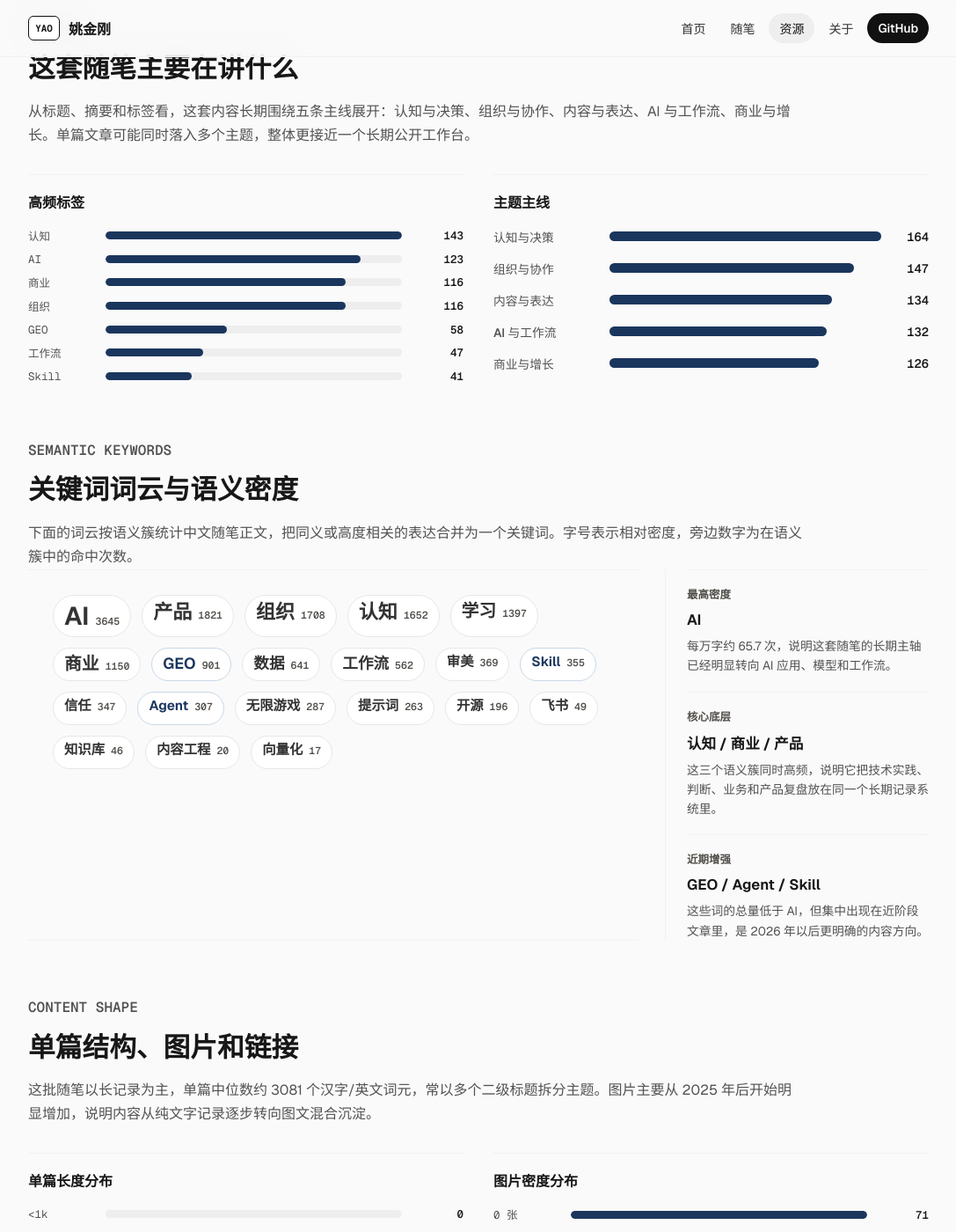
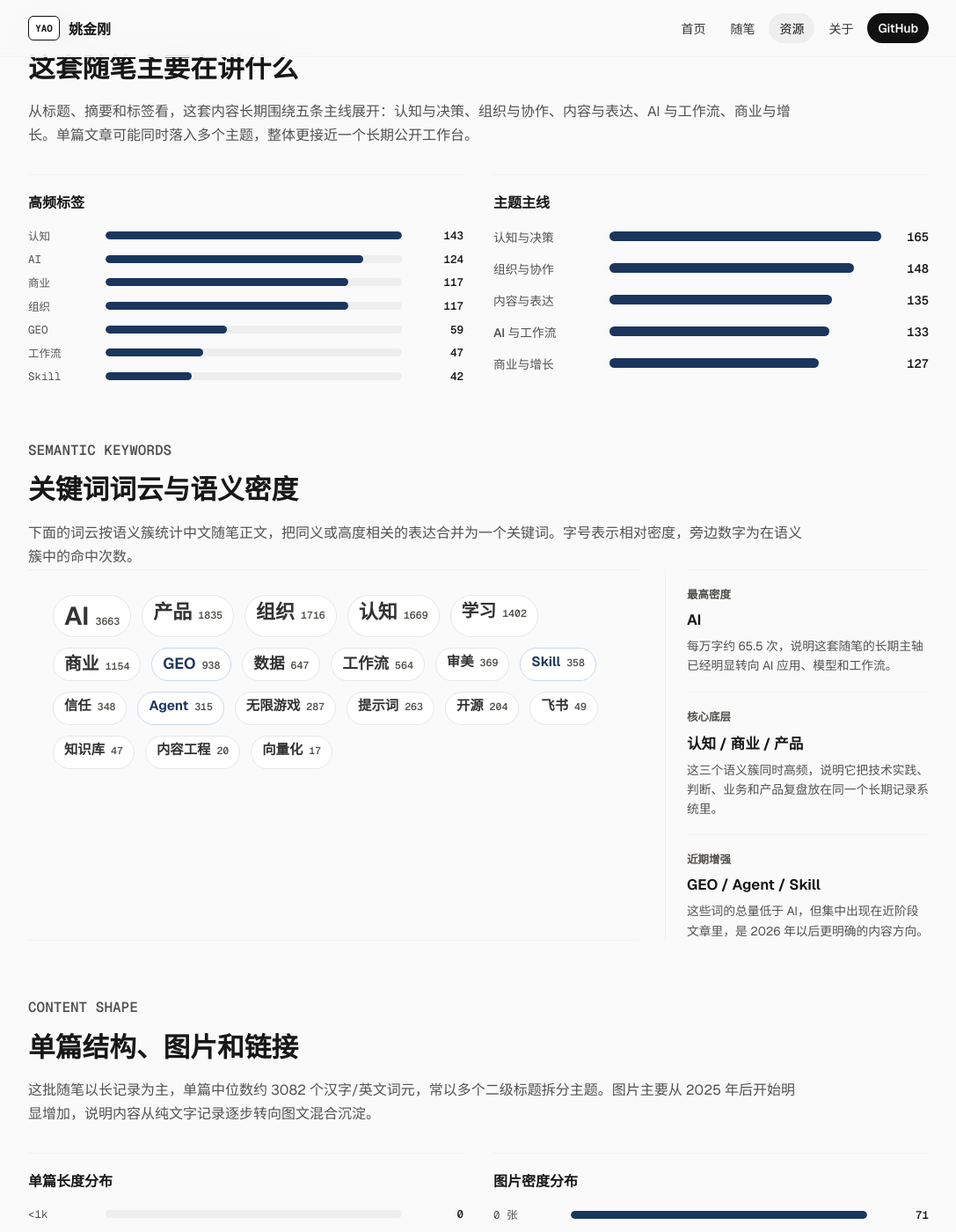
Before and after one commit to yaojingang/yaojingang.github.io, a Jekyll site: the page built from resources/cognitive-notes-report.html, in a window 1280 px wide and 1400 px high, scrolled down 1677 px. Shown: the whole window at 88% size, without its empty margins (96-1183 px from the left). Built offline with Jekyll 4.4.1, drawn with Linux system fonts in a browser that asks for light colours; comment, search, counter and statistics services are not loaded; some of the changed text lies outside the part shown.

Commit message:
Add 2026-09-06 cognitive note

```diff
--- a/resources/cognitive-notes-report.html
+++ b/resources/cognitive-notes-report.html
@@ -21,30 +21,30 @@
     </div>
     <aside class="notes-report-summary" aria-label="报告摘要">
       <span>Data Window</span>
-      <strong>2023-06-10 至 2026-08-30</strong>
-      <p>站内中文随笔 164 篇，英文译文 164 篇。正文与附件已经进入 GitHub Pages，可在线阅读，也可作为 Markdown 内容仓库下载。</p>
+      <strong>2023-06-10 至 2026-09-06</strong>
+      <p>站内中文随笔 165 篇，英文译文 165 篇。正文与附件已经进入 GitHub Pages，可在线阅读，也可作为 Markdown 内容仓库下载。</p>
     </aside>
   </section>
 
   <section class="report-kpi-grid" aria-label="核心统计">
     <div class="report-kpi">
       <span>中文周记</span>
-      <strong>164</strong>
+      <strong>165</strong>
       <p>按周拆分后的公开中文随笔</p>
     </div>
     <div class="report-kpi">
       <span>英文译文</span>
-      <strong>164</strong>
+      <strong>165</strong>
       <p>与中文随笔一一对应</p>
     </div>
     <div class="report-kpi">
       <span>站内字符数</span>
-      <strong>55.5 万</strong>
+      <strong>55.9 万</strong>
       <p>Markdown 去空白字符统计</p>
     </div>
     <div class="report-kpi">
       <span>图片引用</span>
-      <strong>343</strong>
+      <strong>345</strong>
       <p>中文随笔正文中的图片引用</p>
     </div>
   </section>
@@ -92,7 +92,7 @@
           <div class="report-bar-row"><span>2023</span><div><span class="report-bar-fill" style="width: 56%"></span></div><strong>29</strong></div>
           <div class="report-bar-row"><span>2024</span><div><span class="report-bar-fill" style="width: 100%"></span></div><strong>52</strong></div>
           <div class="report-bar-row"><span>2025</span><div><span class="report-bar-fill" style="width: 100%"></span></div><strong>52</strong></div>
-          <div class="report-bar-row"><span>2026</span><div><span class="report-bar-fill" style="width: 60%"></span></div><strong>31</strong></div>
+          <div class="report-bar-row"><span>2026</span><div><span class="report-bar-fill" style="width: 62%"></span></div><strong>32</strong></div>
         </div>
       </figure>
 
@@ -102,7 +102,7 @@
           <div class="report-bar-row"><span>2023</span><div><span class="report-bar-fill" style="width: 34%"></span></div><strong>6.8 万</strong></div>
           <div class="report-bar-row"><span>2024</span><div><span class="report-bar-fill" style="width: 62%"></span></div><strong>12.4 万</strong></div>
           <div class="report-bar-row"><span>2025</span><div><span class="report-bar-fill" style="width: 100%"></span></div><strong>19.9 万</strong></div>
-          <div class="report-bar-row"><span>2026</span><div><span class="report-bar-fill" style="width: 83%"></span></div><strong>16.5 万</strong></div>
+          <div class="report-bar-row"><span>2026</span><div><span class="report-bar-fill" style="width: 85%"></span></div><strong>16.9 万</strong></div>
         </div>
       </figure>
 
@@ -111,15 +111,14 @@
         <div class="report-bars">
           <div class="report-bar-row"><span>2023</span><div><span class="report-bar-fill" style="width: 5%"></span></div><strong>8</strong></div>
           <div class="report-bar-row"><span>2024</span><div><span class="report-bar-fill" style="width: 27%"></span></div><strong>44</strong></div>
-          <div class="report-bar-row"><span>2025</span><div><span class="report-bar-fill" style="width: 80%"></span></div><strong>129</strong></div>
-          <div class="report-bar-row"><span>2026</span><div><span class="report-bar-fill" style="width: 100%"></span></div><strong>162</strong></div>
+          <div class="report-bar-row"><span>2025</span><div><span class="report-bar-fill" style="width: 79%"></span></div><strong>129</strong></div>
+          <div class="report-bar-row"><span>2026</span><div><span class="report-bar-fill" style="width: 100%"></span></div><strong>164</strong></div>
         </div>
       </figure>
 
       <figure class="report-chart">
         <figcaption>最近 18 个月更新热度</figcaption>
         <div class="report-month-grid">
-          <span class="level-5">25-03<small>5</small></span>
           <span class="level-4">25-04<small>4</small></span>
           <span class="level-4">25-05<small>4</small></span>
           <span class="level-5">25-06<small>5</small></span>
@@ -137,6 +136,7 @@
           <span class="level-4">26-06<small>4</small></span>
           <span class="level-3">26-07<small>3</small></span>
           <span class="level-5">26-08<small>5</small></span>
+          <span class="level-1">26-09<small>1</small></span>
         </div>
       </figure>
     </div>
@@ -153,23 +153,23 @@
         <figcaption>高频标签</figcaption>
         <div class="report-bars compact">
           <div class="report-bar-row"><span>认知</span><div><span class="report-bar-fill" style="width: 100%"></span></div><strong>143</strong></div>
-          <div class="report-bar-row"><span>AI</span><div><span class="report-bar-fill" style="width: 86%"></span></div><strong>123</strong></div>
-          <div class="report-bar-row"><span>商业</span><div><span class="report-bar-fill" style="width: 81%"></span></div><strong>116</strong></div>
-          <div class="report-bar-row"><span>组织</span><div><span class="report-bar-fill" style="width: 81%"></span></div><strong>116</strong></div>
-          <div class="report-bar-row"><span>GEO</span><div><span class="report-bar-fill" style="width: 41%"></span></div><strong>58</strong></div>
+          <div class="report-bar-row"><span>AI</span><div><span class="report-bar-fill" style="width: 87%"></span></div><strong>124</strong></div>
+          <div class="report-bar-row"><span>商业</span><div><span class="report-bar-fill" style="width: 82%"></span></div><strong>117</strong></div>
+          <div class="report-bar-row"><span>组织</span><div><span class="report-bar-fill" style="width: 82%"></span></div><strong>117</strong></div>
+          <div class="report-bar-row"><span>GEO</span><div><span class="report-bar-fill" style="width: 41%"></span></div><strong>59</strong></div>
           <div class="report-bar-row"><span>工作流</span><div><span class="report-bar-fill" style="width: 33%"></span></div><strong>47</strong></div>
-          <div class="report-bar-row"><span>Skill</span><div><span class="report-bar-fill" style="width: 29%"></span></div><strong>41</strong></div>
+          <div class="report-bar-row"><span>Skill</span><div><span class="report-bar-fill" style="width: 29%"></span></div><strong>42</strong></div>
         </div>
       </figure>
 
       <figure class="report-chart">
         <figcaption>主题主线</figcaption>
         <div class="report-theme-map">
-          <div><strong>认知与决策</strong><span style="width: 100%"></span><small>164</small></div>
-          <div><strong>组织与协作</strong><span style="width: 90%"></span><small>147</small></div>
-          <div><strong>内容与表达</strong><span style="width: 82%"></span><small>134</small></div>
-          <div><strong>AI 与工作流</strong><span style="width: 80%"></span><small>132</small></div>
-          <div><strong>商业与增长</strong><span style="width: 77%"></span><small>126</small></div>
+          <div><strong>认知与决策</strong><span style="width: 100%"></span><small>165</small></div>
+          <div><strong>组织与协作</strong><span style="width: 90%"></span><small>148</small></div>
+          <div><strong>内容与表达</strong><span style="width: 82%"></span><small>135</small></div>
+          <div><strong>AI 与工作流</strong><span style="width: 81%"></span><small>133</small></div>
+          <div><strong>商业与增长</strong><span style="width: 77%"></span><small>127</small></div>
         </div>
       </figure>
     </div>
@@ -183,24 +183,24 @@
     </div>
     <div class="report-keyword-panel">
       <div class="report-keyword-cloud" aria-label="语义关键词词云">
-        <span class="level-7"><strong>AI</strong><small>3645</small></span>
-        <span class="level-4"><strong>产品</strong><small>1821</small></span>
-        <span class="level-4"><strong>组织</strong><small>1708</small></span>
-        <span class="level-4"><strong>认知</strong><small>1652</small></span>
-        <span class="level-3"><strong>学习</strong><small>1397</small></span>
-        <span class="level-3"><strong>商业</strong><small>1150</small></span>
-        <span class="level-2 accent"><strong>GEO</strong><small>901</small></span>
-        <span class="level-2"><strong>数据</strong><small>641</small></span>
-        <span class="level-2"><strong>工作流</strong><small>562</small></span>
+        <span class="level-7"><strong>AI</strong><small>3663</small></span>
+        <span class="level-4"><strong>产品</strong><small>1835</small></span>
+        <span class="level-4"><strong>组织</strong><small>1716</small></span>
+        <span class="level-4"><strong>认知</strong><small>1669</small></span>
+        <span class="level-3"><strong>学习</strong><small>1402</small></span>
+        <span class="level-3"><strong>商业</strong><small>1154</small></span>
+        <span class="level-2 accent"><strong>GEO</strong><small>938</small></span>
+        <span class="level-2"><strong>数据</strong><small>647</small></span>
+        <span class="level-2"><strong>工作流</strong><small>564</small></span>
         <span class="level-1"><strong>审美</strong><small>369</small></span>
-        <span class="level-1 accent"><strong>Skill</strong><small>355</small></span>
-        <span class="level-1"><strong>信任</strong><small>347</small></span>
-        <span class="level-1 accent"><strong>Agent</strong><small>307</small></span>
+        <span class="level-1 accent"><strong>Skill</strong><small>358</small></span>
+        <span class="level-1"><strong>信任</strong><small>348</small></span>
+        <span class="level-1 accent"><strong>Agent</strong><small>315</small></span>
         <span class="level-1"><strong>无限游戏</strong><small>287</small></span>
         <span class="level-1"><strong>提示词</strong><small>263</small></span>
-        <span class="level-1"><strong>开源</strong><small>196</small></span>
+        <span class="level-1"><strong>开源</strong><small>204</small></span>
         <span class="level-1"><strong>飞书</strong><small>49</small></span>
-        <span class="level-1"><strong>知识库</strong><small>46</small></span>
+        <span class="level-1"><strong>知识库</strong><small>47</small></span>
         <span class="level-1"><strong>内容工程</strong><small>20</small></span>
         <span class="level-1"><strong>向量化</strong><small>17</small></span>
       </div>
@@ -208,7 +208,7 @@
         <div>
           <span>最高密度</span>
           <strong>AI</strong>
-          <p>每万字约 65.7 次，说明这套随笔的长期主轴已经明显转向 AI 应用、模型和工作流。</p>
+          <p>每万字约 65.5 次，说明这套随笔的长期主轴已经明显转向 AI 应用、模型和工作流。</p>
         </div>
         <div>
           <span>核心底层</span>
@@ -228,7 +228,7 @@
     <div class="report-section-head">
       <p class="card-kicker">Content Shape</p>
       <h2>单篇结构、图片和链接</h2>
-      <p>这批随笔以长记录为主，单篇中位数约 3081 个汉字/英文词元，常以多个二级标题拆分主题。图片主要从 2025 年后开始明显增加，说明内容从纯文字记录逐步转向图文混合沉淀。</p>
+      <p>这批随笔以长记录为主，单篇中位数约 3082 个汉字/英文词元，常以多个二级标题拆分主题。图片主要从 2025 年后开始明显增加，说明内容从纯文字记录逐步转向图文混合沉淀。</p>
     </div>
     <div class="report-chart-grid">
       <figure class="report-chart">
@@ -238,7 +238,7 @@
           <div class="report-bar-row"><span>1k-2k</span><div><span class="report-bar-fill" style="width: 51%"></span></div><strong>27</strong></div>
           <div class="report-bar-row"><span>2k-3k</span><div><span class="report-bar-fill" style="width: 100%"></span></div><strong>53</strong></div>
           <div class="report-bar-row"><span>3k-4k</span><div><span class="report-bar-fill" style="width: 75%"></span></div><strong>40</strong></div>
-          <div class="report-bar-row"><span>4k+</span><div><span class="report-bar-fill" style="width: 83%"></span></div><strong>44</strong></div>
+          <div class="report-bar-row"><span>4k+</span><div><span class="report-bar-fill" style="width: 85%"></span></div><strong>45</strong></div>
         </div>
       </figure>
 
@@ -247,17 +247,17 @@
         <div class="report-bars">
           <div class="report-bar-row"><span>0 张</span><div><span class="report-bar-fill" style="width: 100%"></span></div><strong>71</strong></div>
           <div class="report-bar-row"><span>1 张</span><div><span class="report-bar-fill" style="width: 39%"></span></div><strong>28</strong></div>
-          <div class="report-bar-row"><span>2-3 张</span><div><span class="report-bar-fill" style="width: 45%"></span></div><strong>32</strong></div>
+          <div class="report-bar-row"><span>2-3 张</span><div><span class="report-bar-fill" style="width: 46%"></span></div><strong>33</strong></div>
           <div class="report-bar-row"><span>4+ 张</span><div><span class="report-bar-fill" style="width: 46%"></span></div><strong>33</strong></div>
         </div>
       </figure>
     </div>
 
     <div class="report-structure-grid">
-      <div><span>二级标题</span><strong>935</strong><p>平均每篇约 5.7 个主题段落</p></div>
+      <div><span>二级标题</span><strong>942</strong><p>平均每篇约 5.7 个主题段落</p></div>
       <div><span>三级标题</span><strong>119</strong><p>少量文章进一步做子层级拆解</p></div>
-      <div><span>链接引用</span><strong>195</strong><p>包含 GitHub、资料、文章和外部引用</p></div>
-      <div><span>平均字数</span><strong>3383</strong><p>中位数 3081，整体更接近长随笔</p></div>
+      <div><span>链接引用</span><strong>201</strong><p>包含 GitHub、资料、文章和外部引用</p></div>
+      <div><span>平均字数</span><strong>3387</strong><p>中位数 3082，整体更接近长随笔</p></div>
     </div>
   </section>
 
```
Also changed, not shown: _imports/cognitive-notes/en/weekly-2026-09-06.md (added, +168 -0 lines), _posts/2026-09-06-weekly-2026-09-06-en.md (added, +156 -0 lines), _posts/2026-09-06-weekly-2026-09-06.md (added, +219 -0 lines), resources/cognitive-notes.md (+2 -2 lines), resources/index.md (+5 -5 lines), assets/cognitive-notes/images/6533fcf7c1502c278f30132de74ce21f.jpg (added), assets/cognitive-notes/images/dd03ffa7d0bd177547907bca7a110e49.jpg (added).
